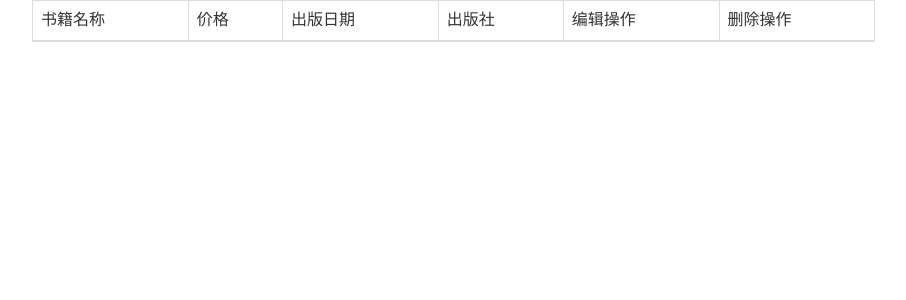
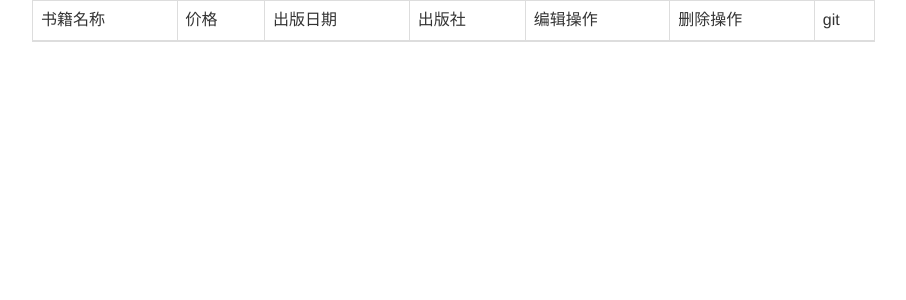
Before and after one commit to guoyuan4191/guoyuan, a Django app: page / in a window 1280 px wide. Shown: the part 60-360 px from the top of the page, without its empty margins (135-1041 px from the left). Run offline with Django 3.2, Linux system fonts and the light colour scheme; data that the repository does not hold is empty; some libraries are stand-ins or nearby versions.

Commit message:
添加git

```diff
--- a/templates/index.html
+++ b/templates/index.html
@@ -66,6 +66,7 @@
                         <td>出版社</td>
                         <td>编辑操作</td>
                         <td>删除操作</td>
+						<td>git</td>
                     </tr>
                 </thead>
                 <tbody>
```
